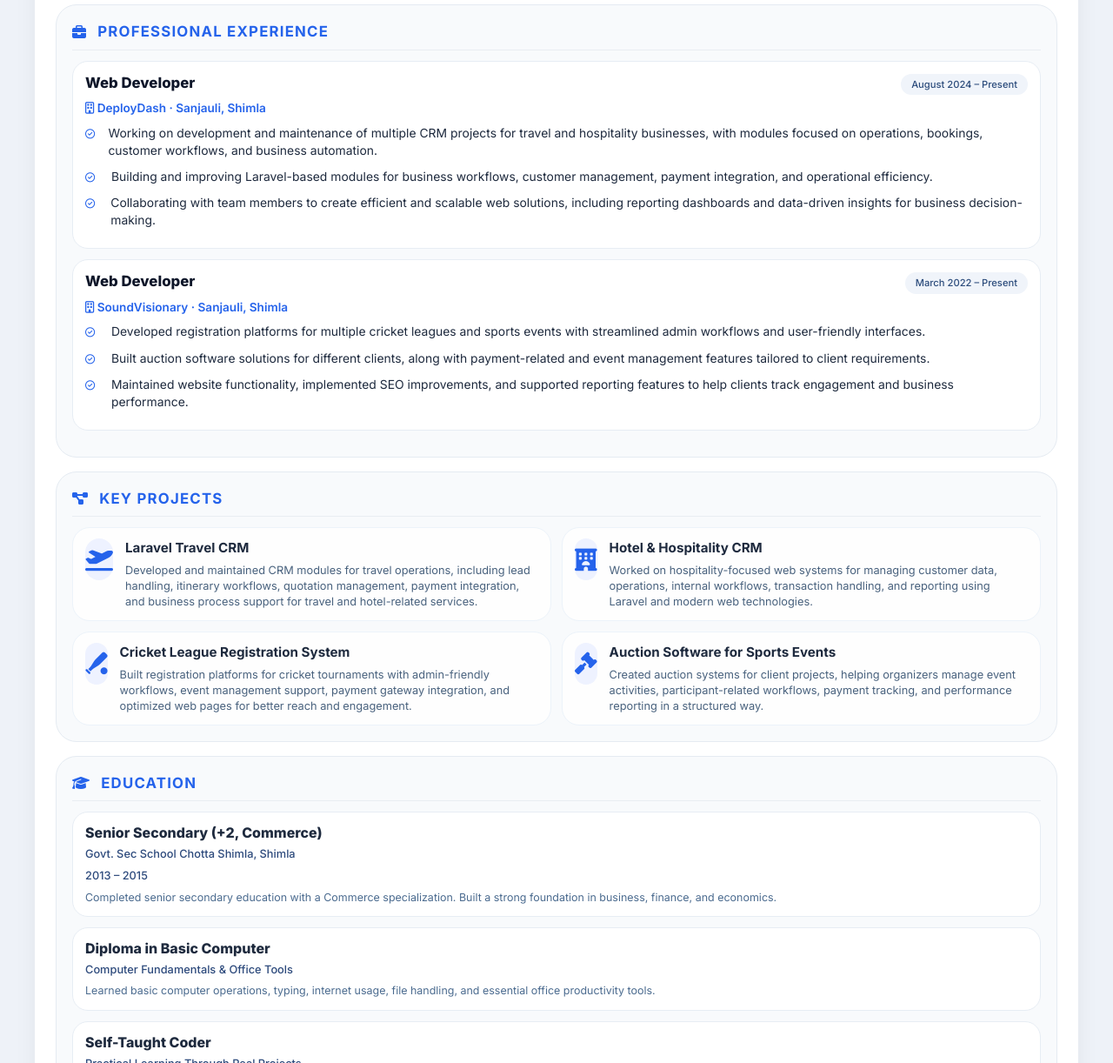
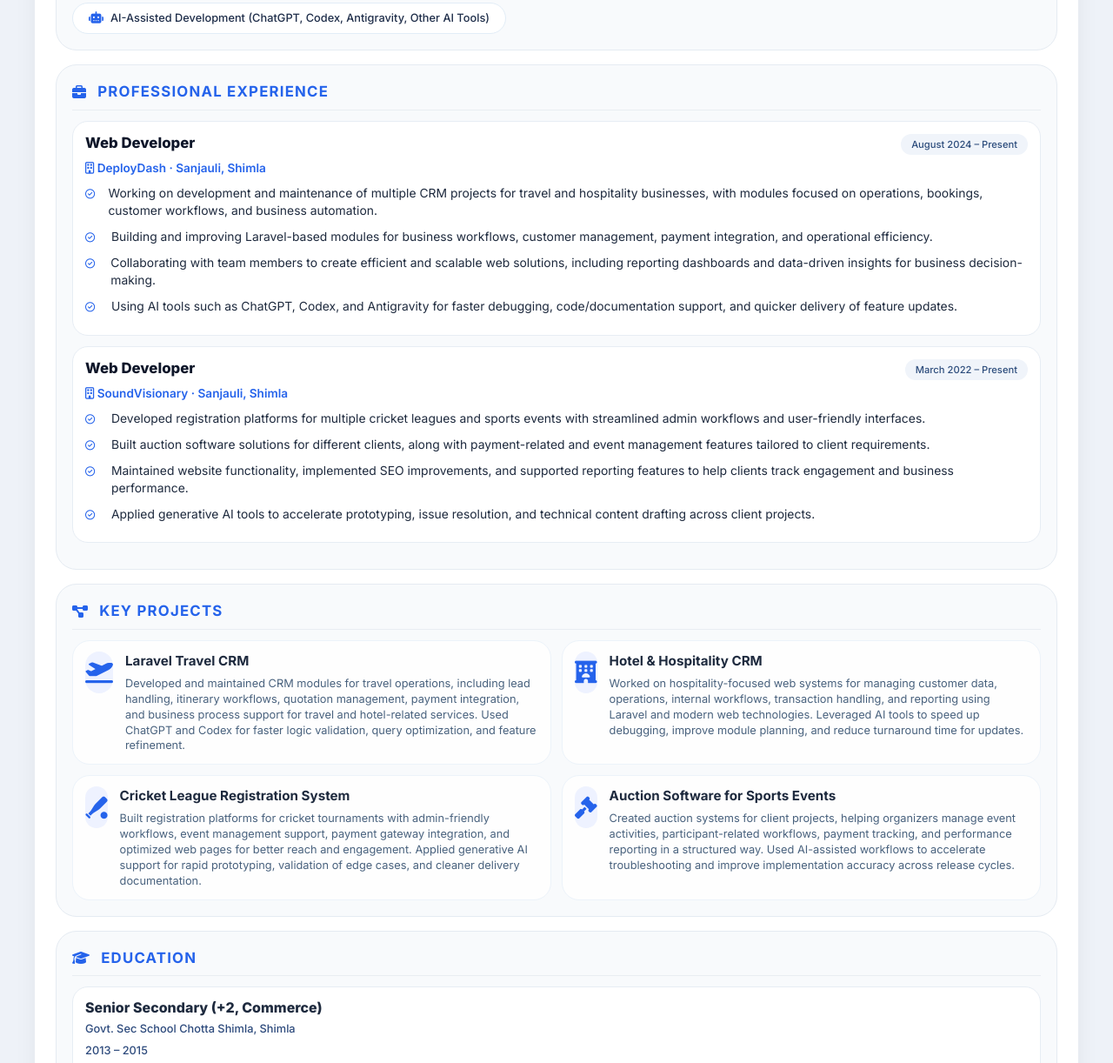
Before and after one commit to mskwebservices/manjeet, a plain HTML site: page index.html in a window 1280 px wide. Shown: the part 514-1736 px from the top of the page at 87% size. Drawn offline with Linux system fonts and the light colour scheme.

Commit message:
Update CV content to include AI-assisted development skills and tools; add .codex to .gitignore

```diff
--- a/index.html
+++ b/index.html
@@ -653,7 +653,8 @@
           specializing in CRM systems, travel platforms, hotel solutions, and
           sports registration systems. Skilled in developing scalable web
           applications, improving performance, and maintaining websites with a
-          focus on usability, functionality, and SEO.
+          focus on usability, functionality, SEO, and AI-assisted development
+          using tools like ChatGPT, Codex, and Antigravity.
         </div>
 
         <!-- ========== SKILLS SECTION ========== -->
@@ -696,6 +697,10 @@
               ><i class="fa-solid fa-magnifying-glass"></i> SEO
               Optimization</span
             >
+            <span class="skill-badge"
+              ><i class="fa-solid fa-robot"></i> AI-Assisted Development
+              (ChatGPT, Codex, Antigravity, Other AI Tools)</span
+            >
           </div>
         </div>
 
@@ -731,6 +736,12 @@
                 including reporting dashboards and data-driven insights for
                 business decision-making.
               </li>
+              <li>
+                <i class="fa-regular fa-circle-check"></i> Using AI tools such
+                as ChatGPT, Codex, and Antigravity for faster debugging,
+                code/documentation support, and quicker delivery of feature
+                updates.
+              </li>
             </ul>
           </div>
 
@@ -762,6 +773,11 @@
                 reporting features to help clients track engagement and business
                 performance.
               </li>
+              <li>
+                <i class="fa-regular fa-circle-check"></i> Applied generative
+                AI tools to accelerate prototyping, issue resolution, and
+                technical content drafting across client projects.
+              </li>
             </ul>
           </div>
         </div>
@@ -780,7 +796,9 @@
                   Developed and maintained CRM modules for travel operations,
                   including lead handling, itinerary workflows, quotation
                   management, payment integration, and business process support
-                  for travel and hotel-related services.
+                  for travel and hotel-related services. Used ChatGPT and Codex
+                  for faster logic validation, query optimization, and feature
+                  refinement.
                 </p>
               </div>
             </div>
@@ -792,7 +810,9 @@
                   Worked on hospitality-focused web systems for managing
                   customer data, operations, internal workflows, transaction
                   handling, and reporting using Laravel and modern web
-                  technologies.
+                  technologies. Leveraged AI tools to speed up debugging,
+                  improve module planning, and reduce turnaround time for
+                  updates.
                 </p>
               </div>
             </div>
@@ -804,7 +824,9 @@
                   Built registration platforms for cricket tournaments with
                   admin-friendly workflows, event management support, payment
                   gateway integration, and optimized web pages for better reach
-                  and engagement.
+                  and engagement. Applied generative AI support for rapid
+                  prototyping, validation of edge cases, and cleaner delivery
+                  documentation.
                 </p>
               </div>
             </div>
@@ -816,7 +838,9 @@
                   Created auction systems for client projects, helping
                   organizers manage event activities, participant-related
                   workflows, payment tracking, and performance reporting in a
-                  structured way.
+                  structured way. Used AI-assisted workflows to accelerate
+                  troubleshooting and improve implementation accuracy across
+                  release cycles.
                 </p>
               </div>
             </div>
```
Also changed, not shown: 1 other file.
